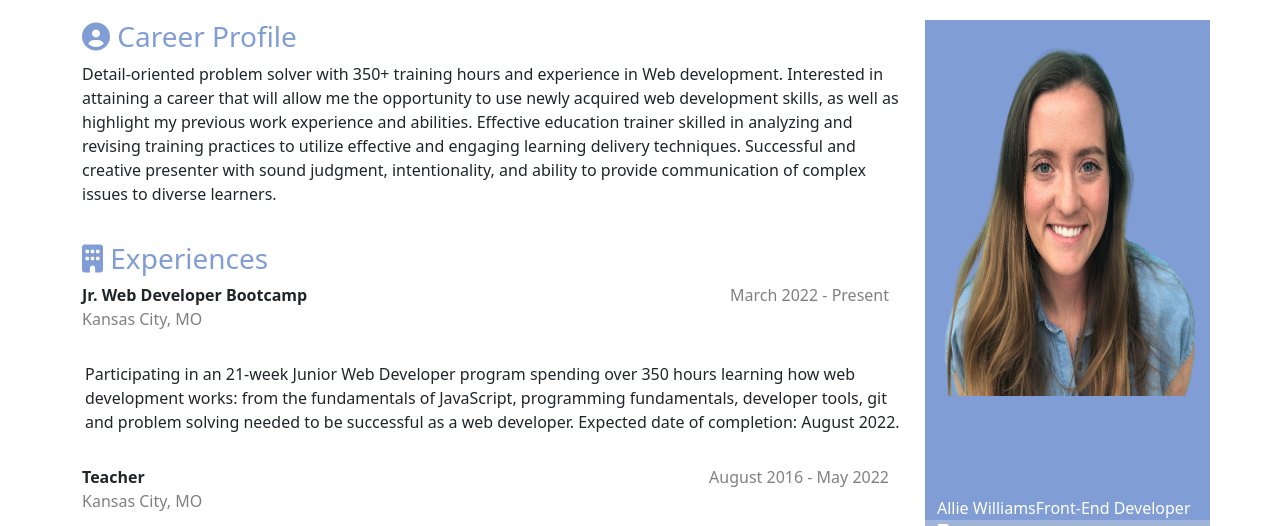
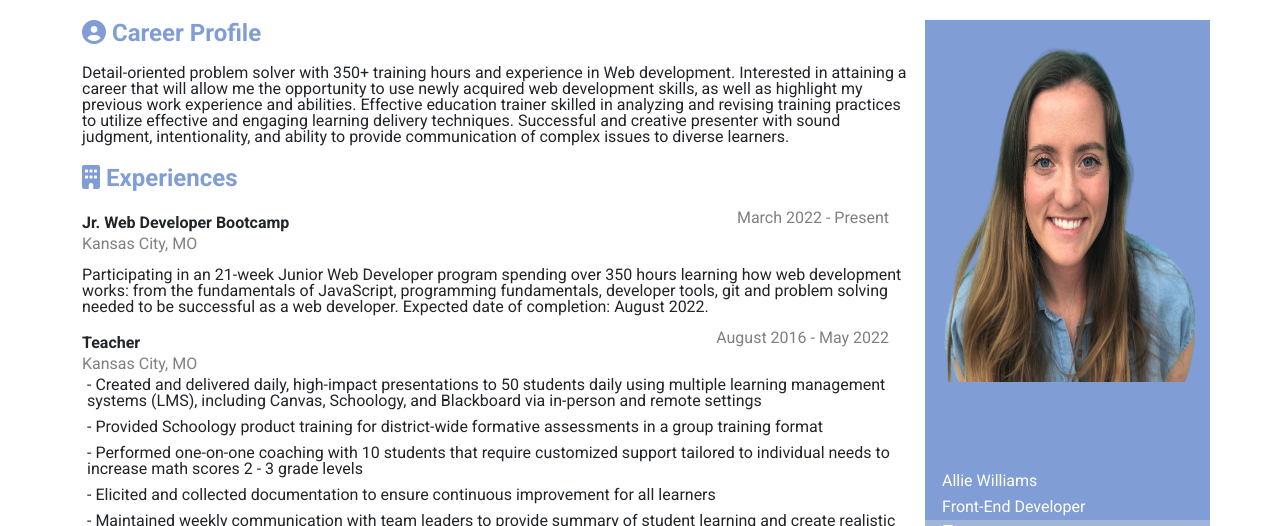
Before and after one commit to allie-wms/level-3-practice, a plain HTML site: page index.html in a window 1280 px wide. Shown: the top 526 px of the page. Drawn offline with nearby package versions, Linux system fonts and the light colour scheme.

Commit message:
Change li, padding, and font

```diff
--- a/assets/css/style.css
+++ b/assets/css/style.css
@@ -1,11 +1,65 @@
+/* http://meyerweb.com/eric/tools/css/reset/
+   v2.0 | 20110126
+   License: none (public domain)
+*/
+
+html, body, div, span, applet, object, iframe,
+h1, h2, h3, h4, h5, h6, p, blockquote, pre,
+a, abbr, acronym, address, big, cite, code,
+del, dfn, em, img, ins, kbd, q, s, samp,
+small, strike, strong, sub, sup, tt, var,
+b, u, i, center,
+dl, dt, dd, ol, ul, li,
+fieldset, form, label, legend,
+table, caption, tbody, tfoot, thead, tr, th, td,
+article, aside, canvas, details, embed,
+figure, figcaption, footer, header, hgroup,
+menu, nav, output, ruby, section, summary,
+time, mark, audio, video {
+	margin: 0;
+	padding: 0;
+	border: 0;
+	font-size: 100%;
+	font: inherit;
+	vertical-align: baseline;
+}
+/* HTML5 display-role reset for older browsers */
+article, aside, details, figcaption, figure,
+footer, header, hgroup, menu, nav, section {
+	display: block;
+}
+body {
+	line-height: 1;
+}
+ol, ul {
+	list-style: none;
+}
+blockquote, q {
+	quotes: none;
+}
+blockquote:before, blockquote:after,
+q:before, q:after {
+	content: '';
+	content: none;
+}
+table {
+	border-collapse: collapse;
+	border-spacing: 0;
+}
+html {
+    font-family: 'Roboto', sans-serif;
+}
 .title {
     color: #809dd6;
+    padding-top: 20px;
+    padding-bottom: 20px;
 }
 .icon {
     list-style-type: none;
 }
 li {
     list-style-type: none;
+    padding: 5px;
 }
 .top {
     background-color:#809dd6;
@@ -19,6 +73,10 @@ li {
     background-color: #a1b4da;
     color: white;
 }
+h2 {
+    font-weight: bold;
+    font-size: 1.5em;
+}
 h3 {
     padding-top: 20px;
 }
@@ -27,10 +85,14 @@ img {
 }
 .experience {
     font-weight: bold;
+    padding-top: 5px;
+    padding-bottom: 5px;
+    text-align: left;
 }
 .date {
     text-align: right;
     color: gray;
+
 }
 .info {
     display: flex;
@@ -42,9 +104,12 @@ img {
     margin: 0;
 }
 .description {
-    padding: 15px;
+    padding-top: 15px;
+    padding-bottom: 15px;
+    text-align: left;
 }
 .location {
     color: gray;
     padding-top: 0;
+    text-align: left;
 }
--- a/index.html
+++ b/index.html
@@ -8,6 +8,9 @@
         <title> Level 3 Practice</title>
         <link href="https://cdn.jsdelivr.net/npm/bootstrap@5.0.2/dist/css/bootstrap.min.css" rel="stylesheet" integrity="sha384-EVSTQN3/azprG1Anm3QDgpJLIm9Nao0Yz1ztcQTwFspd3yD65VohhpuuCOmLASjC" crossorigin="anonymous" />
         <link href="./assets/css/style.css" rel="stylesheet" />
+        <link rel="preconnect" href="https://fonts.googleapis.com">
+        <link rel="preconnect" href="https://fonts.gstatic.com" crossorigin>
+        <link href="https://fonts.googleapis.com/css2?family=Open+Sans:ital,wght@0,300;0,400;0,500;0,600;0,700;0,800;1,300;1,400;1,500;1,600;1,700;1,800&family=Roboto:wght@100;400;700&display=swap" rel="stylesheet">
         <script src="https://kit.fontawesome.com/71acb67cb6.js" crossorigin="anonymous"></script>
     </head>
     <body>
@@ -15,11 +18,11 @@
             <div class="row">
                 <div class="col-9">
                     <div class="row">
-                        <h3 class="title"> <i class="fa-solid fa-circle-user"></i> Career Profile</h2>
+                        <h2 class="title"> <i class="fa-solid fa-circle-user"></i> Career Profile</h2>
                         <p> Detail-oriented problem solver with 350+ training hours and experience in Web development. Interested in attaining a career that will allow me the opportunity to use newly acquired web development skills, as well as highlight my previous work experience and abilities. Effective education trainer skilled in analyzing and revising training practices to utilize effective and engaging learning delivery techniques. Successful and creative presenter with sound judgment, intentionality, and ability to provide communication of complex issues to diverse learners.  </p>
                     </div>
                     <div class="row">
-                        <h3 class="title"> <i class="fa-solid fa-building"></i>  Experiences</h2>
+                        <h2 class="title"> <i class="fa-solid fa-building"></i>  Experiences</h2>
                         <div class="row">
                         <span class="col experience"> Jr. Web Developer Bootcamp </span>
                         <span class="col date"> March 2022 - Present</span>
@@ -44,8 +47,9 @@
                     <div class="row top">
                         <img src="assets/images/profilephoto-removebg-preview.png" alt="Profile Photo">
                     <div class= "info">
-                            <span>Allie Williams</span>
-                            <span">Front-End Developer</span>
+                            <ul><li>Allie Williams</li>
+                            <li>Front-End Developer</li>
+                            </ul>
                         </div>
                     </div>
                     <div class="row bottom">
```
